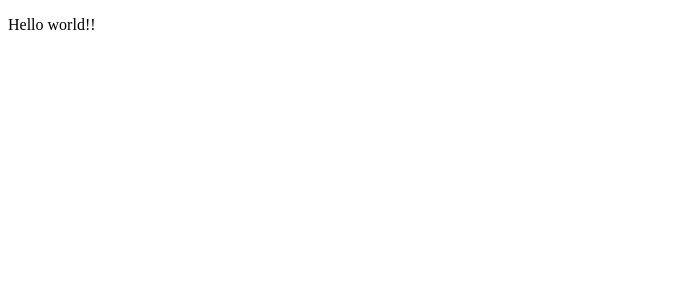
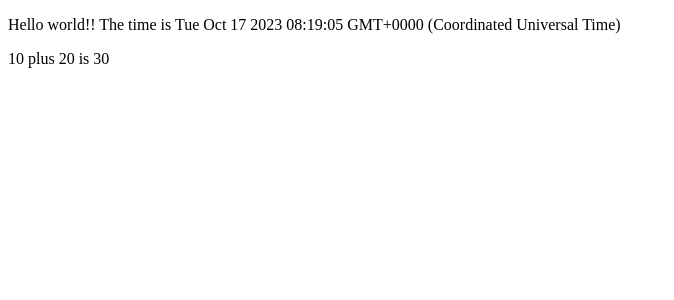
Before and after one commit to SaranSenthil/react, a React app: page / in a window 1280 px wide. Shown: the top 300 px of the page, without its empty margins (0-674 px from the left). Built offline with nearby package versions, Linux system fonts and the light colour scheme; the HTML template or start-up script is replaced by a standard one.

Commit message:
dynamic content added

```diff
--- a/src/App.jsx
+++ b/src/App.jsx
@@ -1,10 +1,17 @@
 
 
 function App(){
-  console.log("Hello ")
+  // console.log("Hello ")
+  const now = new Date();
+  //Simple addition
+
+  const a=10, b=20;
   return (
     <div>
-    <p> Hello world!!</p>
+    <p> Hello world!! The time is {now.toString()}</p>
+    <p>
+      {a} plus {b} is {a+b}
+    </p>
     </div>
   )
 }
```
